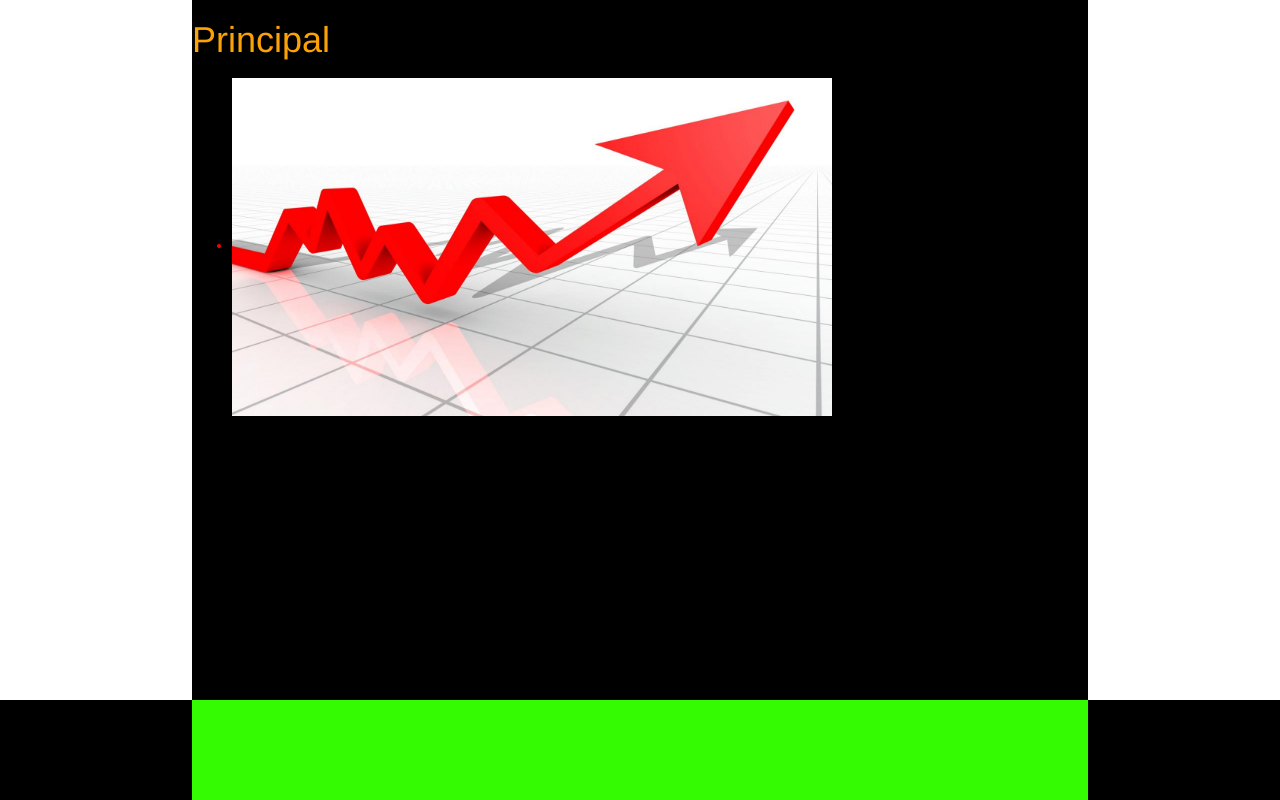
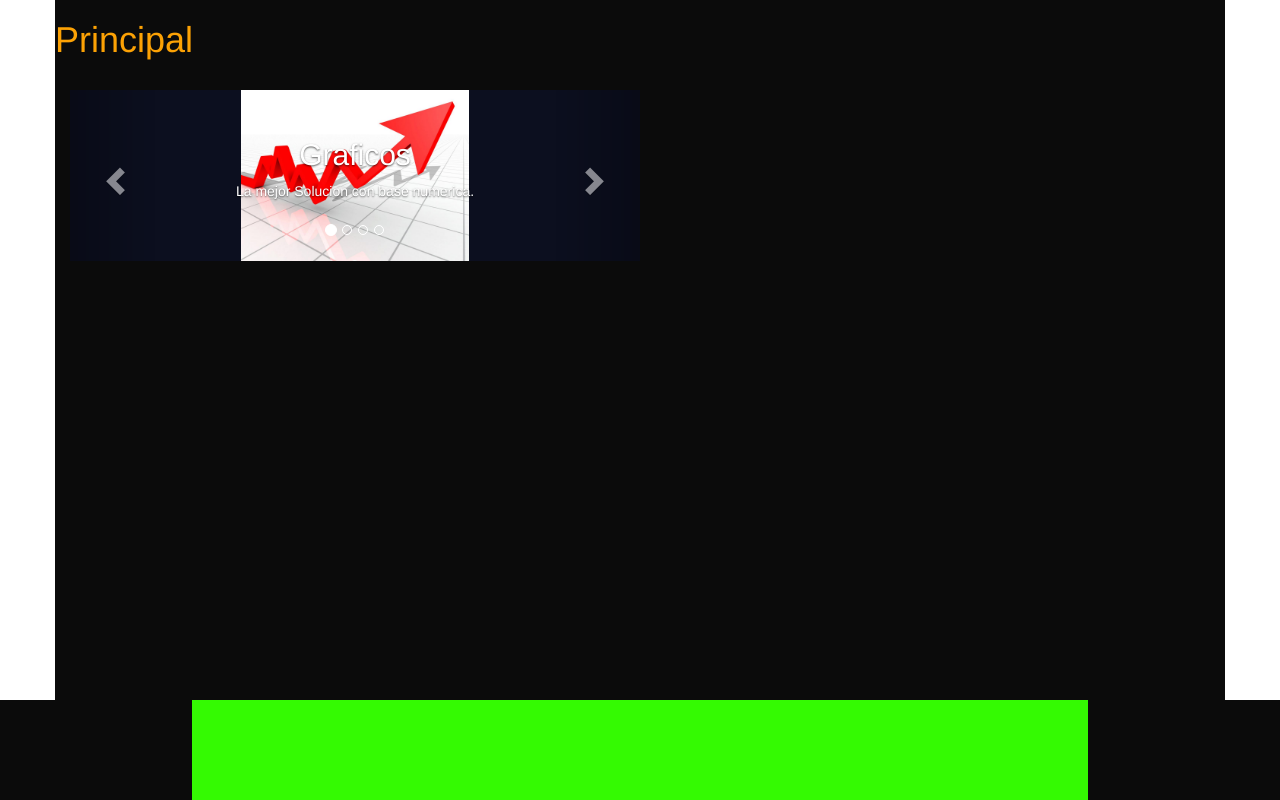
Before and after one commit to hneuman/NDT, a Django app: page / in a window 1280 px wide. Shown: the part 210-1010 px from the top of the page. Run offline with Django 3.2, Linux system fonts and the light colour scheme; some libraries are stand-ins or nearby versions.

Commit message:
""" cambios visuales """

```diff
--- a/NDT_app/templates/main.html
+++ b/NDT_app/templates/main.html
@@ -11,10 +11,14 @@
 		<title>Plantilla en blanco</title>
 		<link rel="stylesheet" href="//maxcdn.bootstrapcdn.com/bootstrap/3.2.0/css/bootstrap.min.css">
 		<link rel="stylesheet" href="//maxcdn.bootstrapcdn.com/bootstrap/3.2.0/css/bootstrap-theme.min.css">
-   		<link rel="stylesheet" href="{% static 'css/app.css' %}">
 
 
+		  <meta name="viewport" content="width=device-width, initial-scale=1">
+		  <link rel="stylesheet" href="https://maxcdn.bootstrapcdn.com/bootstrap/3.3.7/css/bootstrap.min.css">
+		  <script src="https://ajax.googleapis.com/ajax/libs/jquery/1.12.4/jquery.min.js"></script>
+		  <script src="https://maxcdn.bootstrapcdn.com/bootstrap/3.3.7/js/bootstrap.min.js"></script>
 
+   		<link rel="stylesheet" href="{% static 'css/app.css' %}">
 
     </head>
 
--- a/NDT_app/templates/principal.html
+++ b/NDT_app/templates/principal.html
@@ -8,19 +8,63 @@
 <section>
 	<article>
 
-		<div>
 
+		<div class="container">
+		  <br>
+		  <div id="myCarousel" class="carousel slide" data-ride="carousel">
+		    <!-- Indicators -->
+		    <ol class="carousel-indicators">
+		      <li data-target="#myCarousel" data-slide-to="0" class="active"></li>
+		      <li data-target="#myCarousel" data-slide-to="1"></li>
+		      <li data-target="#myCarousel" data-slide-to="2"></li>
+		      <li data-target="#myCarousel" data-slide-to="3"></li>
+		    </ol>
 
+		    <!-- Wrapper for slides -->
+		    <div class="carousel-inner" role="listbox">
 
+		      <div class="item active">
+		        <img src="{% static 'imagen/fondo.jpg' %}" alt="Chania" width="460" height="345">
+		        <div class="carousel-caption">
+		          <h2>Graficos</h2>
+		          <p>La mejor Solucion con base numerica.</p>
+		        </div>
+		      </div>
+
+		      <div class="item">
+		        <img src="{% static 'imagen/planta.jpg' %}" alt="Chania" width="460" height="345">
+		        <div class="carousel-caption">
+		          <h2>Industrias</h2>
+		          <p> Plantas de diversos procesos.</p>
+		        </div>
+		      </div>
+
+		      <div class="item">
+		        <img src="{% static 'imagen/Inspector.jpg' %}" alt="Flower" width="460" height="345">
+		        <div class="carousel-caption">
+		          <h2>Inspectores</h2>
+		          <p> Inspectores de todos los rangos.</p>
+		        </div>
+		      </div>
+
+		    </div>
+
+		    <!-- Left and right controls -->
+		    <a class="left carousel-control" href="#myCarousel" role="button" data-slide="prev">
+		      <span class="glyphicon glyphicon-chevron-left" aria-hidden="true"></span>
+		      <span class="sr-only">Previous</span>
+		    </a>
+		    <a class="right carousel-control" href="#myCarousel" role="button" data-slide="next">
+		      <span class="glyphicon glyphicon-chevron-right" aria-hidden="true"></span>
+		      <span class="sr-only">Next</span>
+		    </a>
+		  </div>
 		</div>
+
 
 	</article>
 </section>
 
-<aside>
-	<ul id="carousel">
-		<li><img width="600" height="338" alt="" src="{% static 'imagen/fondo.jpg' %}" /></li>
-	</ul>
-</aside>
+
 
 {% endblock %}
--- a/static/css/app.css
+++ b/static/css/app.css
@@ -67,10 +67,35 @@
     font-size: 14px;
     line-height: 1.42857143;
     color: #fa0202;
-    background-color: #000;
+	background-color: #0b0b0b;
+
 }
 
+img{
+	width: 30px;
+}
 
+.carousel-inner > .item > img,
+.carousel-inner > .item > a > img {
+  width: 30%;
+  margin: auto;
+}
+.carousel-inner{
+	background-color: rgba(23,54,200,0.1);
+	max-height: 50%;
+	width: 100%;
+}
+
+.carousel-inner  .item  img{
+		width: 40%;
+		max-height: 200px;
+
+}
+
+.carousel {
+    position: relative;
+    width: 50%;
+}
 
 nav{
 	/*Bordes redondeados*/
```
Also changed, not shown: NDT_app/static/css/app.css (+53 -1 lines).
